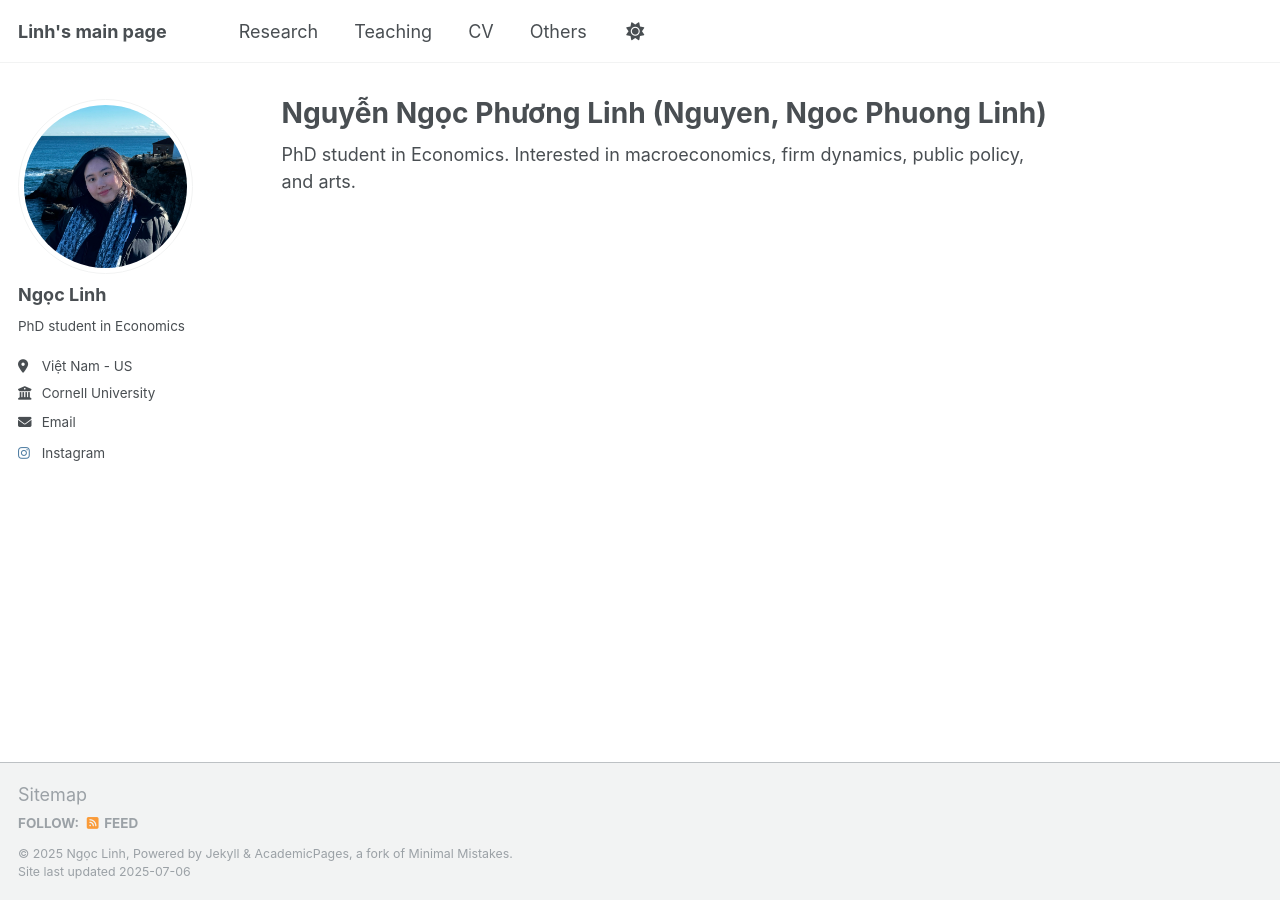
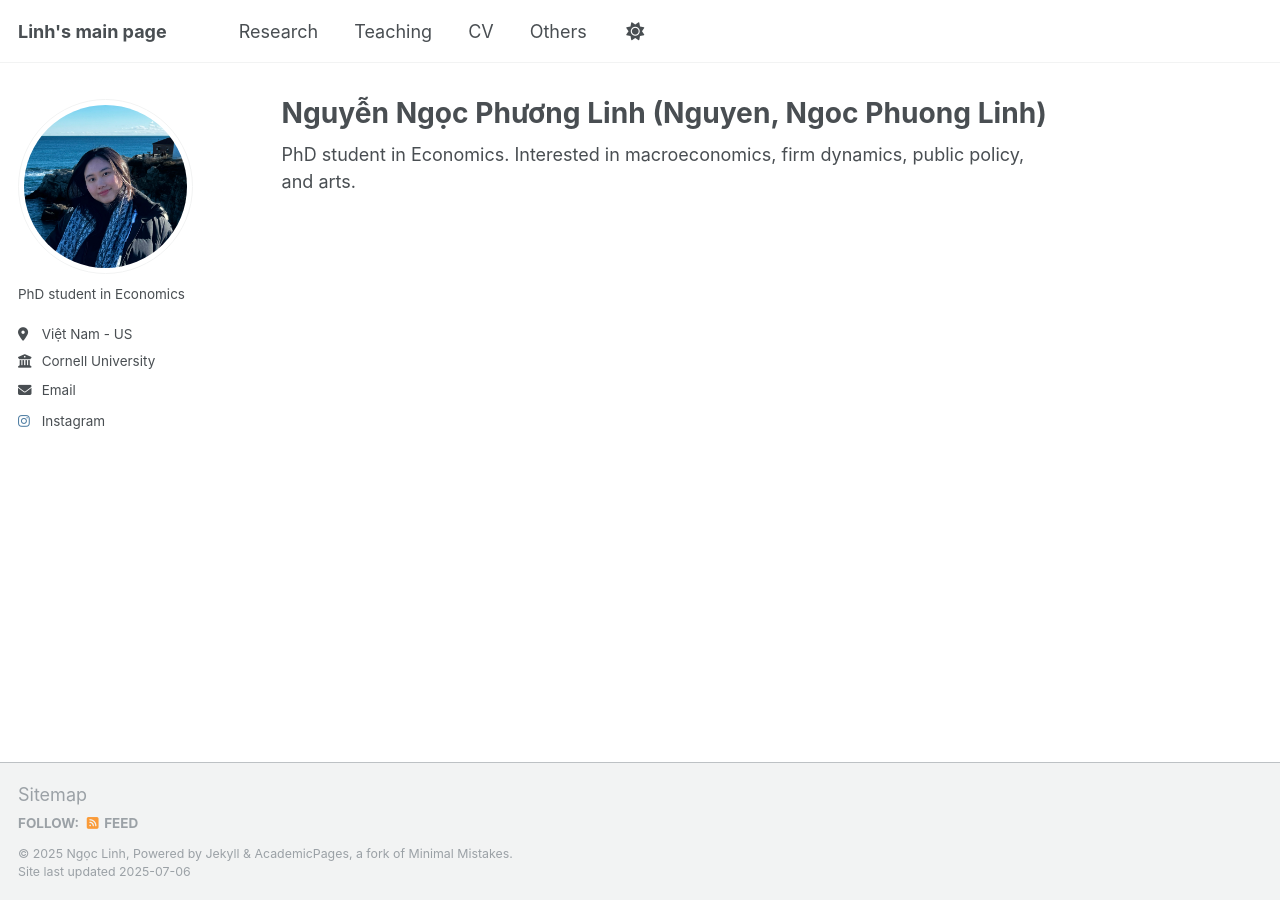
Before and after one commit to npl-nguyen/nguyen-ngoc-phuong-linh, a Jekyll site: the page built from _pages/about.md, in a window 1280 px wide. Built offline with Jekyll 4.4.1, drawn with Linux system fonts in a browser that asks for light colours; a script that is not in the unit is left out.

Commit message:
Update _config.yml

```diff
--- a/_config.yml
+++ b/_config.yml
@@ -23,7 +23,7 @@ repository               : "npl-nguyen/npl-nguyen.github.io"
 author:
   # Biographic information
   avatar           : "profile.jpg"
-  name             : "Ngọc Linh"
+  name             : #"Ngọc Linh"
   pronouns         : # example: "she/her"
   bio              : "PhD student in Economics"
   location         : "Việt Nam - US"
```
